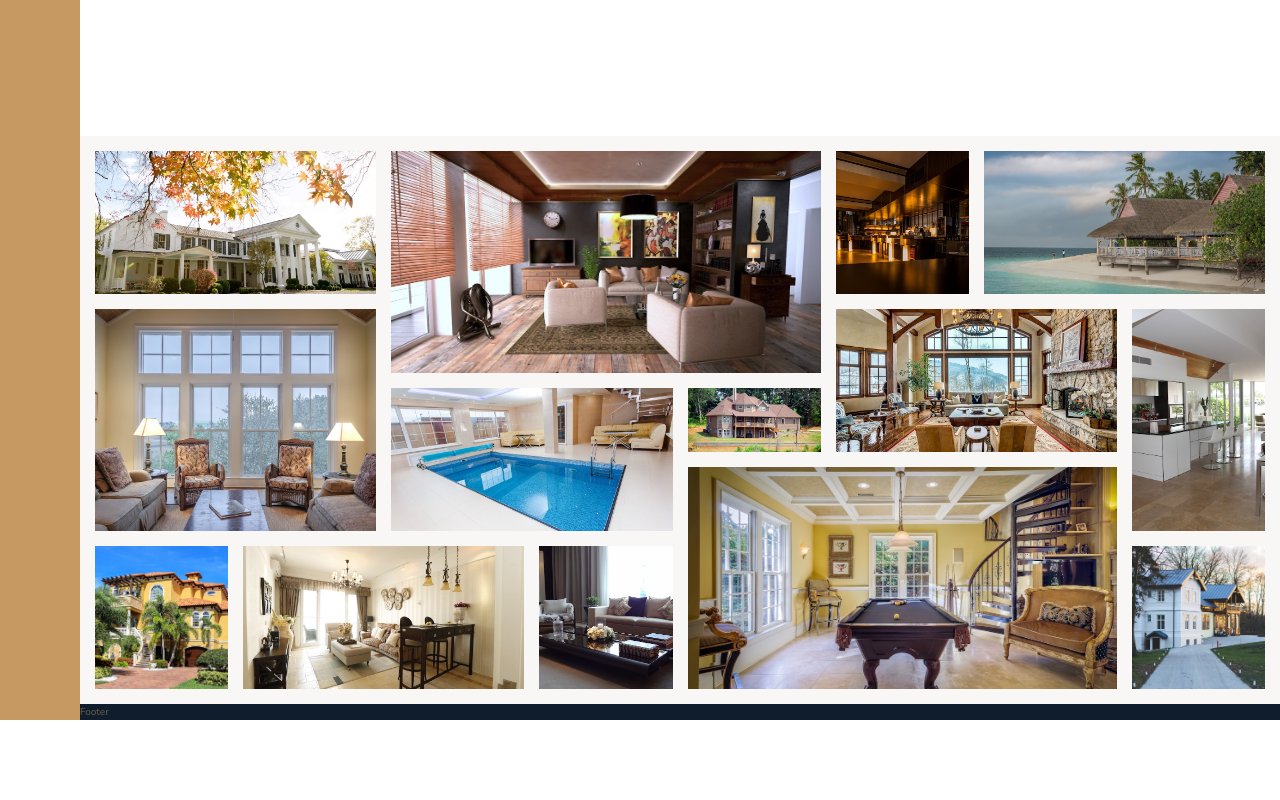
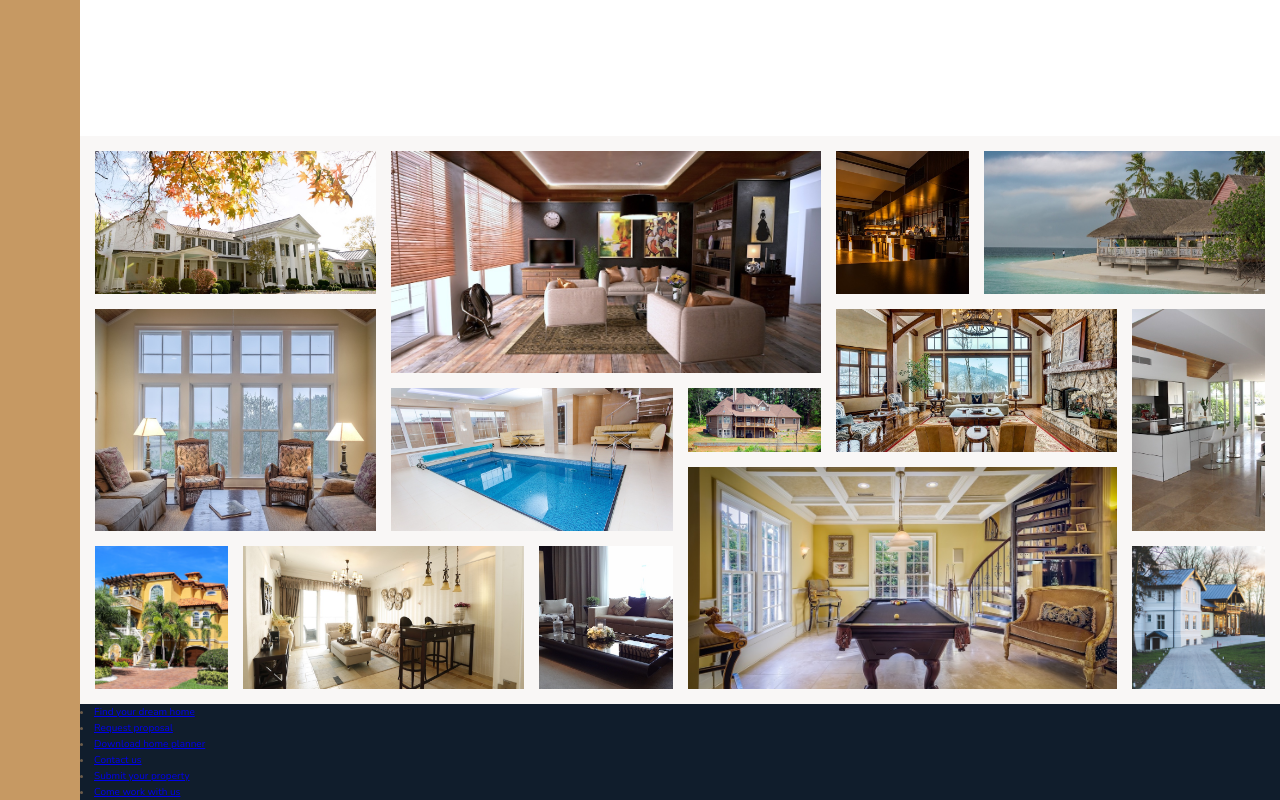
Before and after one commit to Nessvah/nexter, a website: page index.html in a window 1280 px wide. Shown: the part 2954-3754 px from the top of the page. Before the commit the page ends 3674 px from the top, so only its background shows below. Drawn offline with nearby package versions, Linux system fonts and the light colour scheme.

Commit message:
add content to footer

```diff
--- a/index.html
+++ b/index.html
@@ -277,6 +277,27 @@
       </figure>
     </section>
 
-    <footer class="footer">Footer</footer>
+    <footer class="footer">
+      <nav class="nav" role="secondary navigation">
+        <li class="nav__item">
+          <a href="#" class="nav__link">Find your dream home</a>
+        </li>
+        <li class="nav__item">
+          <a href="#" class="nav__link">Request proposal</a>
+        </li>
+        <li class="nav__item">
+          <a href="#" class="nav__link">Download home planner</a>
+        </li>
+        <li class="nav__item">
+          <a href="#" class="nav__link">Contact us</a>
+        </li>
+        <li class="nav__item">
+          <a href="#" class="nav__link">Submit your property</a>
+        </li>
+        <li class="nav__item">
+          <a href="#" class="nav__link">Come work with us</a>
+        </li>
+      </nav>
+    </footer>
   </body>
 </html>
```
